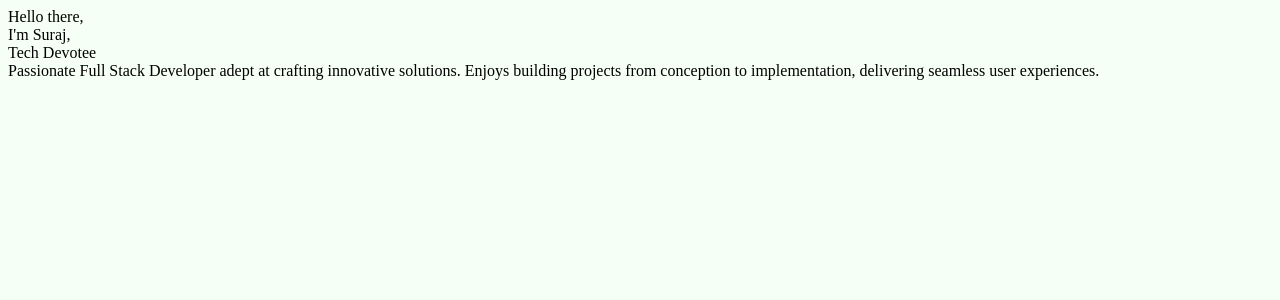
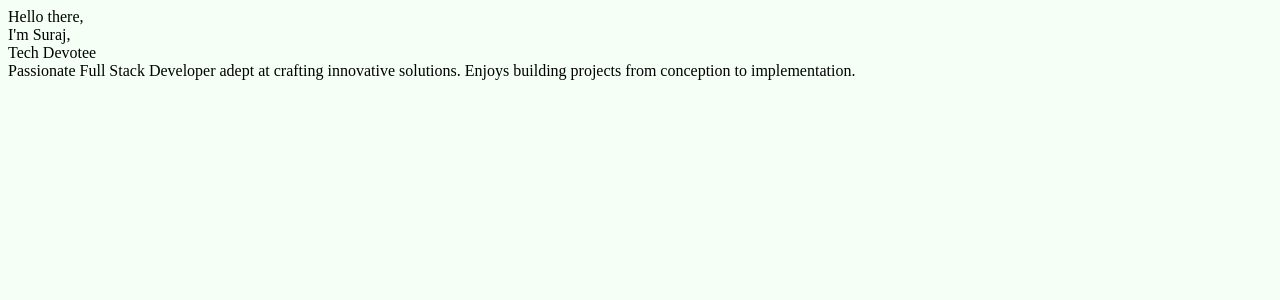
Before and after one commit to IlIIIlIIIlIlIlI/personal_website, a React (Create React App) app: page / in a window 1280 px wide. Shown: the top 300 px of the page. Built offline with nearby package versions, Linux system fonts and the light colour scheme.

Commit message:
new changes

```diff
--- a/src/Introduction/Introduction.tsx
+++ b/src/Introduction/Introduction.tsx
@@ -18,7 +18,7 @@ function Introduction() {
             Full Stack Developer
           </span>{' '}
           adept at crafting innovative solutions. Enjoys building projects from
-          conception to implementation, delivering seamless user experiences.
+          conception to implementation.
         </div>
       </div>
     </div>
```
